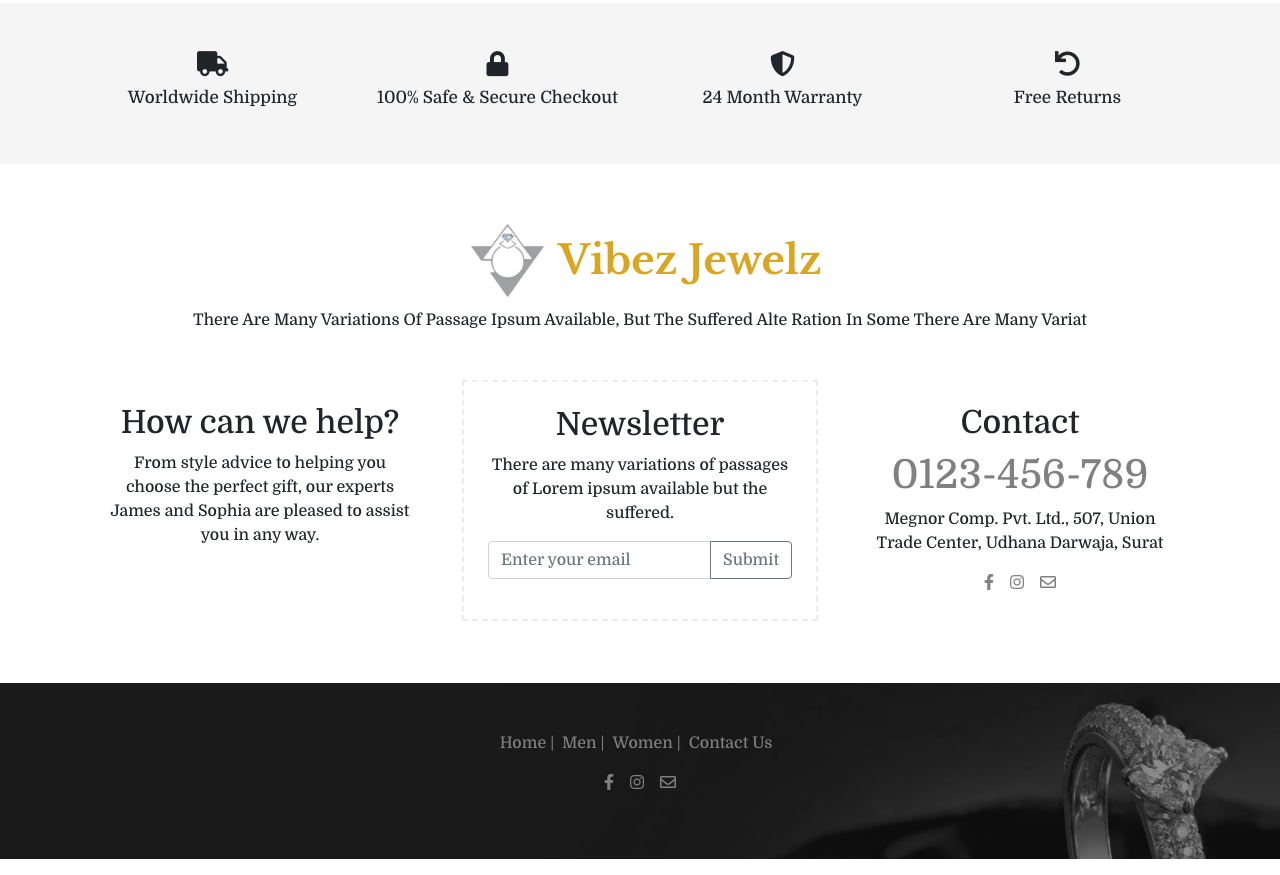
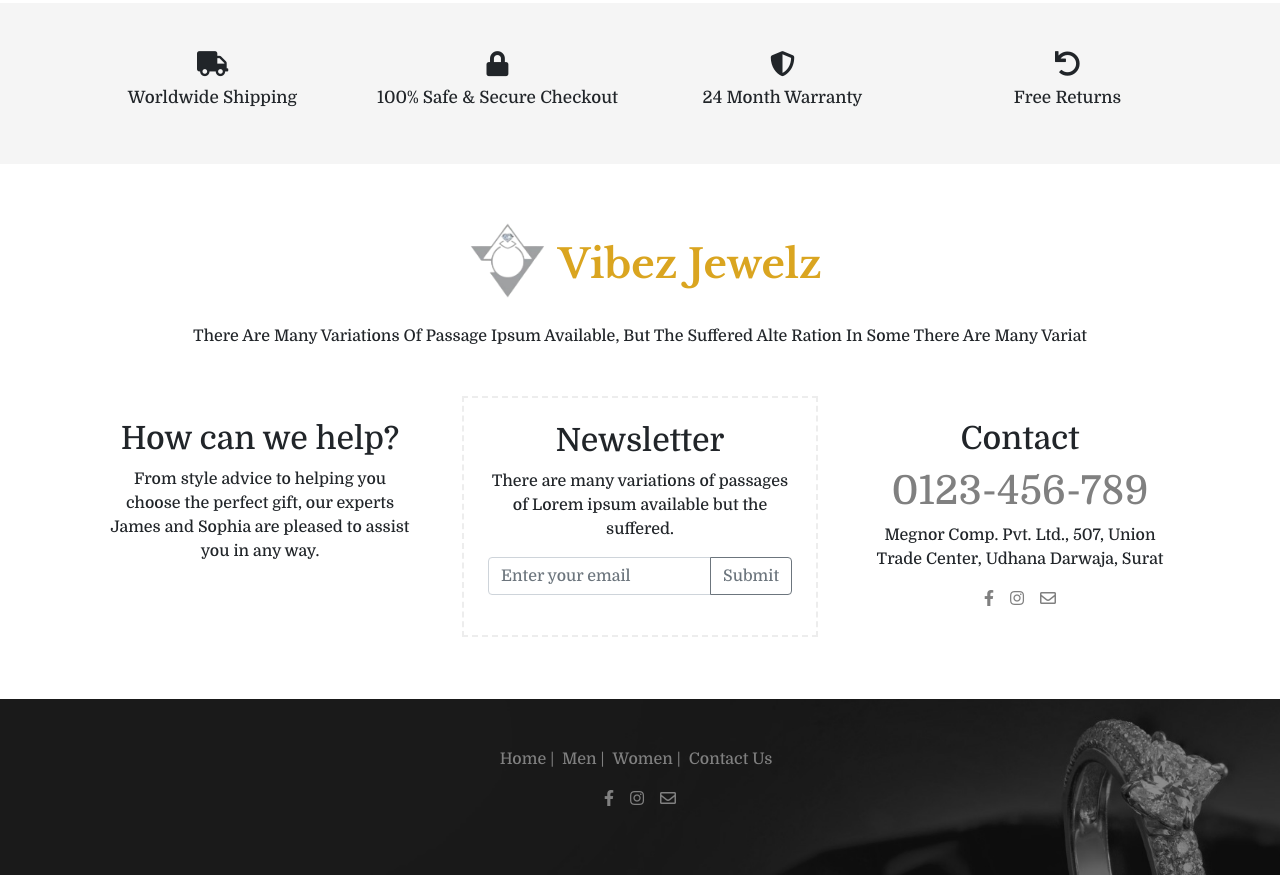
Before and after one commit to harshumaretiya/-Vibez, a plain HTML site: page index.html in a window 1280 px wide. Shown: the part 1040-1915 px from the top of the page. Drawn offline with nearby package versions, Linux system fonts and the light colour scheme.

```diff
--- a/index.html
+++ b/index.html
@@ -209,9 +209,9 @@
                         justify-content-center">
                         <img src="./assets/images/logo.png"
                             width="100px" alt="">
-                        <h4 class="color-goldenrod mb-0 font-family-libre font-size-40">Vibez Jewelz</h4>
+                        <h4 class="color-goldenrod mt-3 font-family-libre font-size-40">Vibez Jewelz</h4>
                     </div>
-                    <p>There Are Many Variations Of Passage Ipsum Available, But
+                    <p class="mt-3">There Are Many Variations Of Passage Ipsum Available, But
                         The Suffered Alte Ration In Some There Are Many Variat</p>
                 </div>
                 <div class="row mt-5">
```
